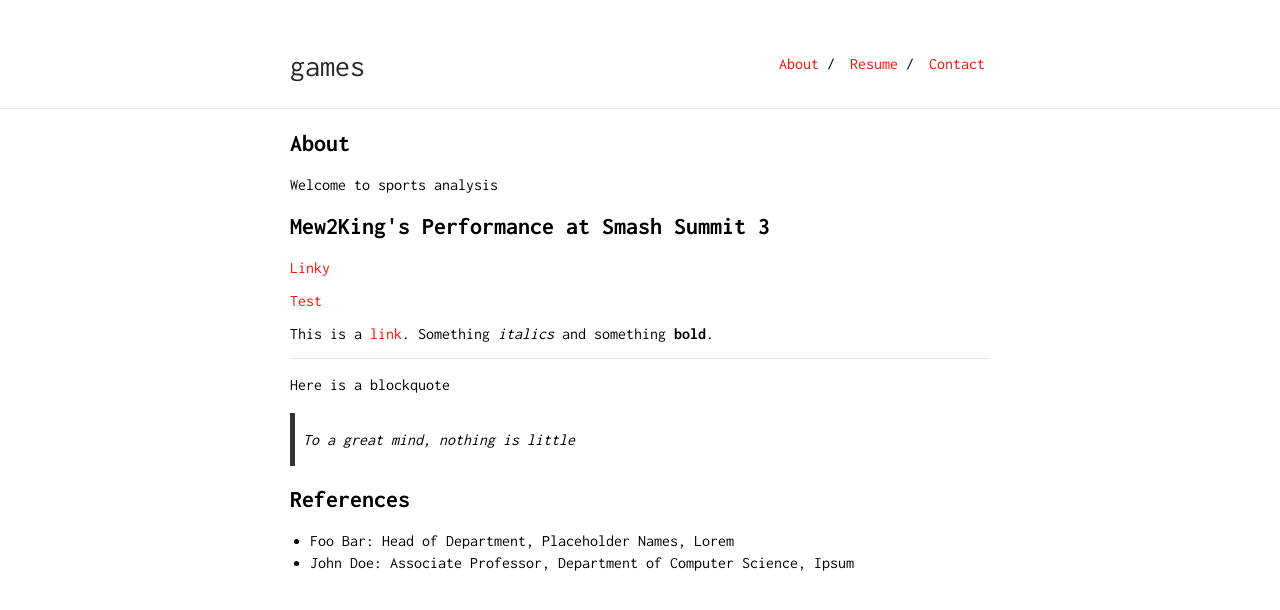
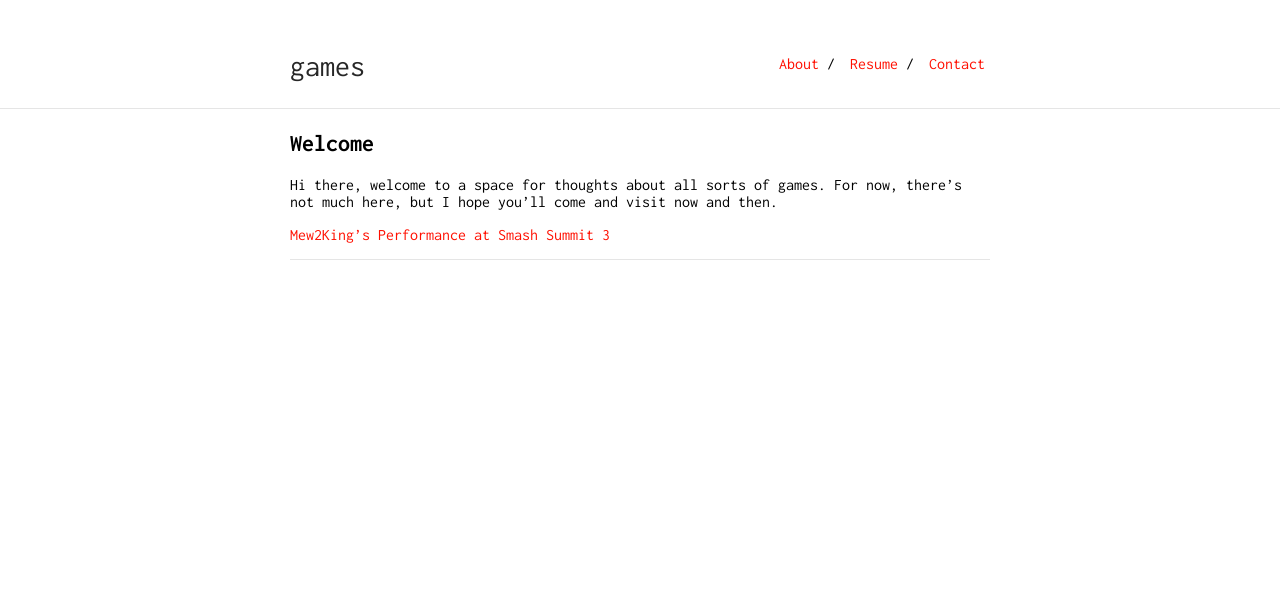
Before and after one commit to phouse512/games, a Jekyll site: the page built from games/index.md, in a window 1280 px wide. Shown: the top 610 px of the page. Built offline with Jekyll 4.4.1, drawn with Linux system fonts in a browser that asks for light colours.

Commit message:
more changes

```diff
--- a/games/_posts/2016-11-23-m2k-smash-summit.markdown
+++ b/games/_posts/2016-11-23-m2k-smash-summit.markdown
@@ -86,6 +86,7 @@
 15 percent, when he got hit by a forward air from Jigglypuff near the bottom of
 Final Destination.
 
+
 #### Comebacks
 
 Next, let's look at how Mew2King performs when he goes down by a stock or more.
@@ -153,4 +154,4 @@
 
 [^1]: here, edgeguards are defined as times when the opponent is close enough to grab the stage edge, but the attacking player keeps or rolls up off the edge to keep the opponent from grabbing the edge in reach. Edgeguarding in this post does not refer to attacking moves used on the edge to damage and push the opponent away.
 
-[^2]: first time as in blah
+[^2]: in some games, Mew2King went down by a stock before tying it, and then going down again multiple times. First time in this context refers to what is the stock-count when he *first* loses the lead.
--- a/games/index.md
+++ b/games/index.md
@@ -2,26 +2,12 @@
 layout: default
 ---
 
-## About
-Welcome to sports analysis
+## Welcome
+Hi there, welcome to a space for thoughts about all sorts of games. For now,
+there's not much here, but I hope you'll come and visit now and then.
 
 {% for post in site.posts %}
-<h2>{{post.title}}</h2>
-<a href="{{ post.url | prepend: site.baseurl }}">Linky</a>
+<a href="{{ post.url | prepend: site.baseurl }}">{{ post.title }}</a>
 {% endfor %}
 
-<a href="#">Test</a>
-
-This is a [link](http://google.com). Something *italics* and something **bold**.
-
-
----
-
-Here is a blockquote
-
-> To a great mind, nothing is little
-
-## References
-
-* Foo Bar: Head of Department, Placeholder Names, Lorem
-* John Doe: Associate Professor, Department of Computer Science, Ipsum
+***
```
